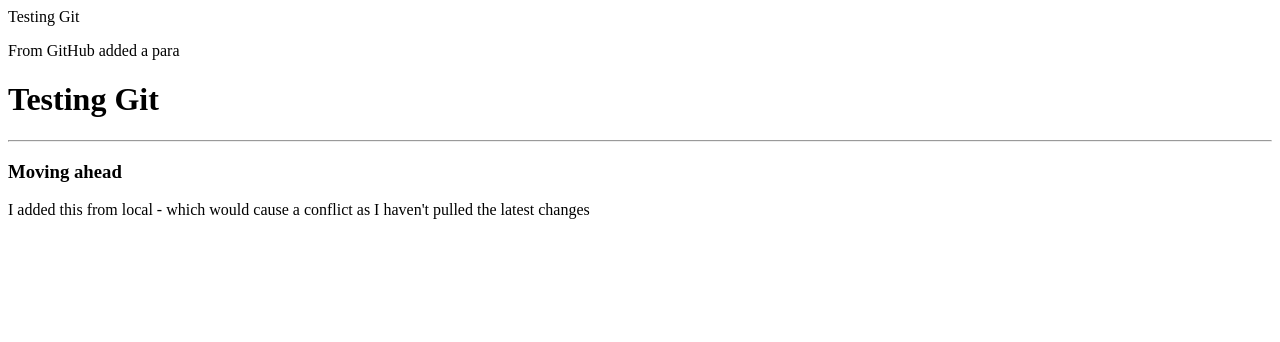
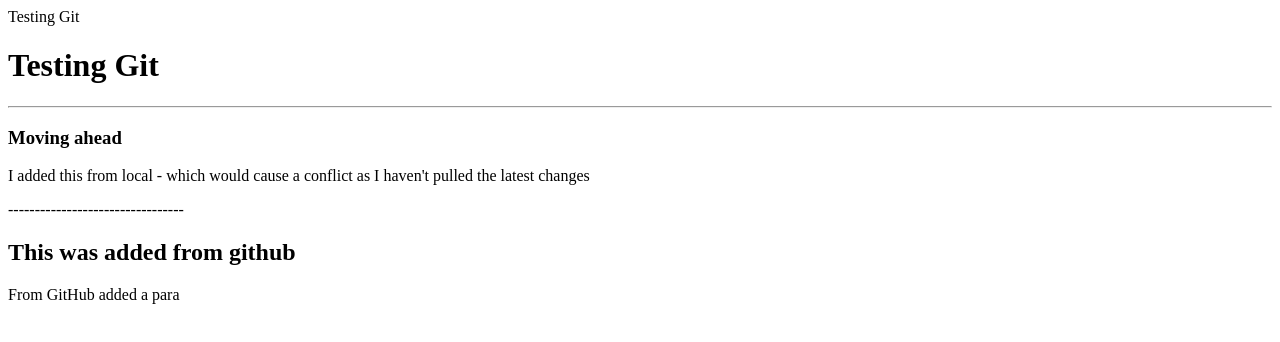
Before and after one commit to messagewaleed/testing, a plain HTML site: page index.html in a window 1280 px wide. Drawn offline with Linux system fonts and the light colour scheme.

Commit message:
Update index.html

```diff
--- a/index.html
+++ b/index.html
@@ -1,7 +1,9 @@
 Testing Git
-<p>From GitHub added a para </p>
 <h1>Testing Git</h1>
 <hr>
 <h3>Moving ahead</h3>
 <p> I added this from local - which would cause a conflict
 as I haven't pulled the latest changes</p>
+---------------------------------
+<h2>This was added from github</h2>
+<p>From GitHub added a para </p>
```
